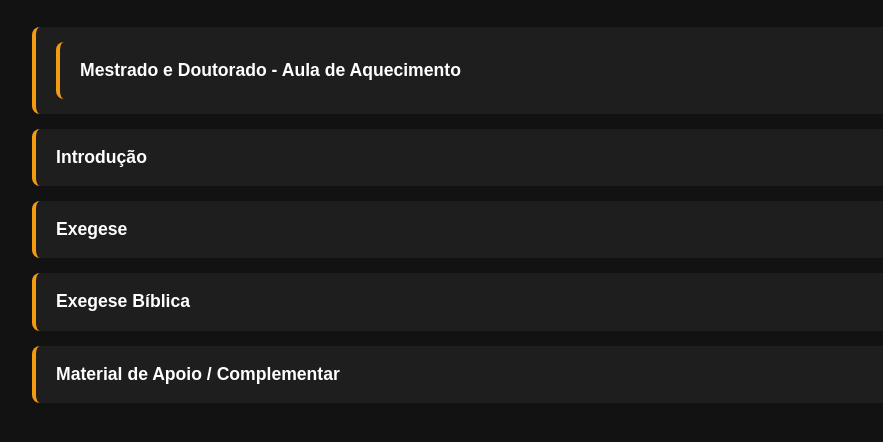
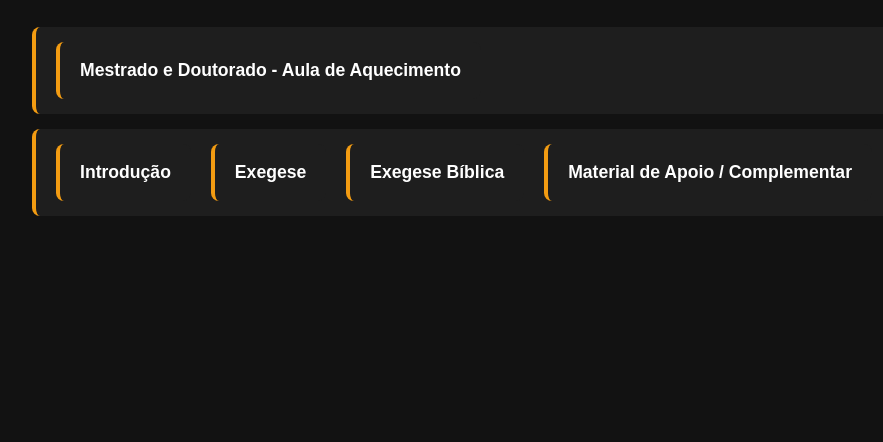
Before and after one commit to josesilva123/voz-que-clama, a website: page doutorado.html in a window 1280 px wide. Shown: the part 220-662 px from the top of the page, without its empty margins (178-1061 px from the left). Drawn offline with Linux system fonts and the light colour scheme.

Commit message:
Fix HTML structure and update apostila links
Fixed HTML structure and corrected links in the apostila list.

```diff
--- a/doutorado.html
+++ b/doutorado.html
@@ -32,8 +32,9 @@
 </div>
             </div>
             <div class="apostila-item">
-                <a href="doutorado/instrodu%C3%A7ao.pdf" target="_blank">Introdução</a>
-            </div>
+               <div class="apostila-item">
+    <a href="doutorado/instroduC%CC%A7a%CC%83o.pdf" target="_blank">Introdução</a>
+</div>
             <div class="apostila-item">
                 <a href="doutorado/exegese.pdf" target="_blank">Exegese</a>
             </div>
```
